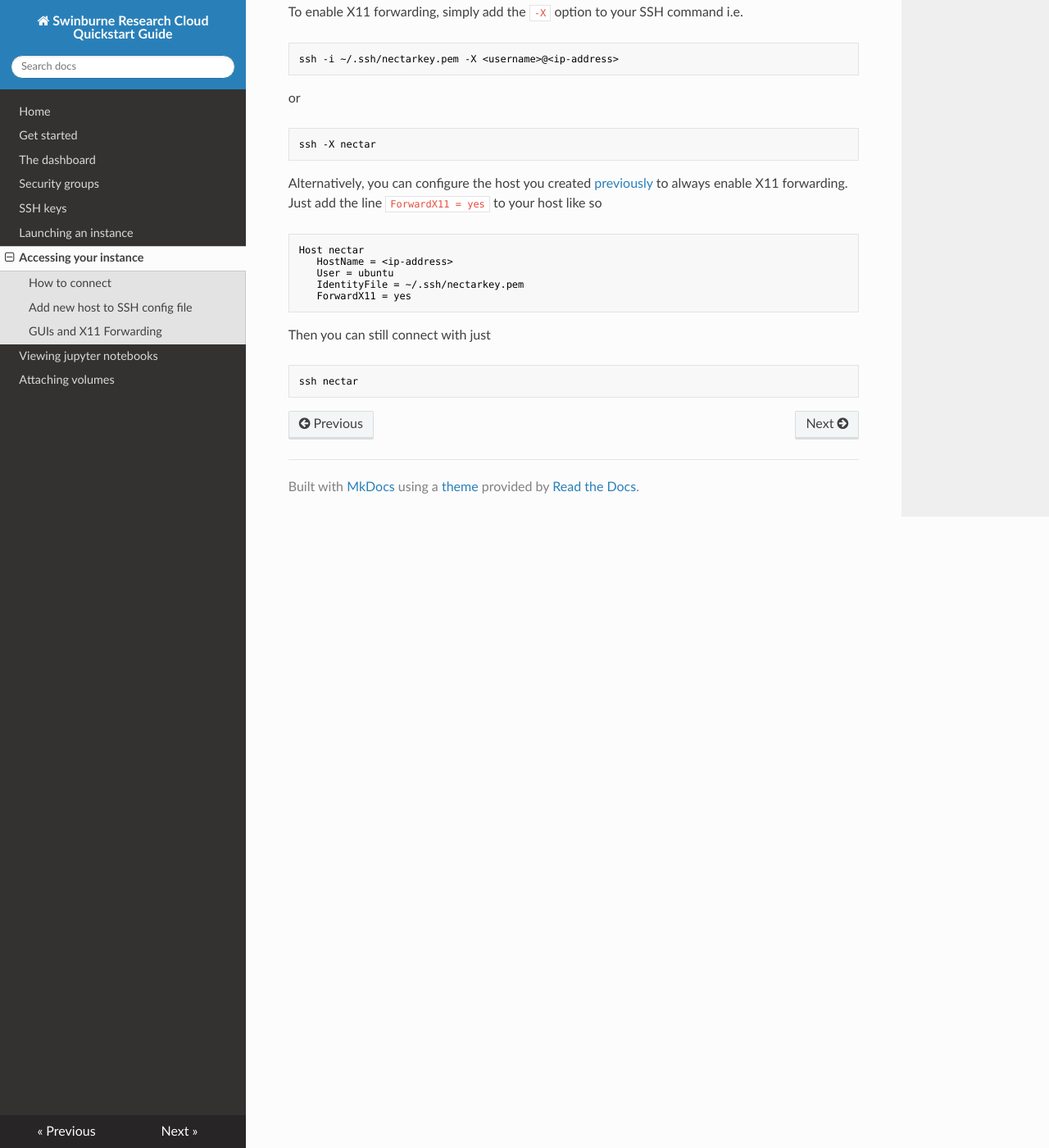
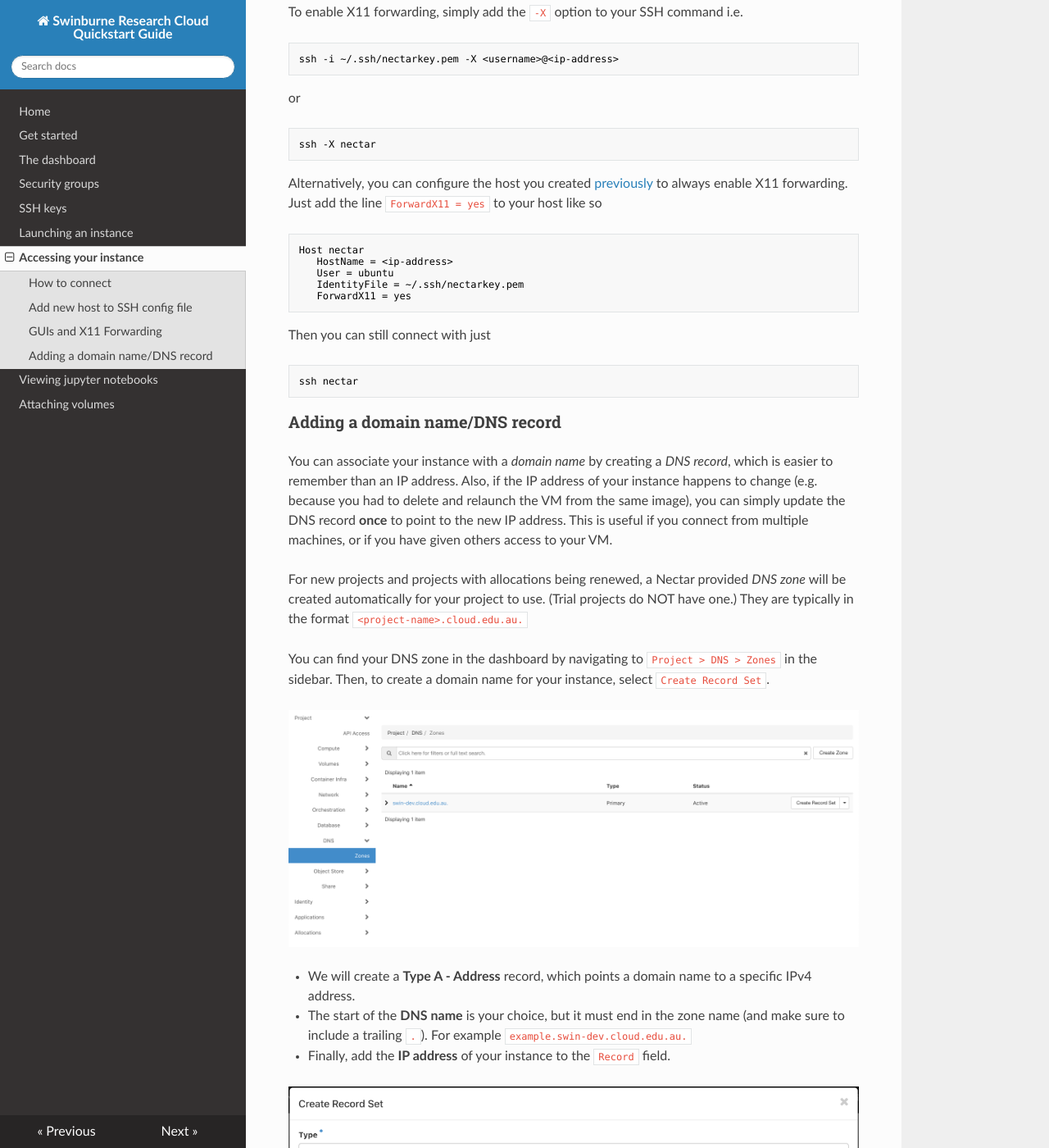
Before and after one commit to ADACS-Australia/swinburne-rc-docs, an MkDocs documentation site: the page built from docs/accessing-instance.md, in a window 1280 px wide and 1400 px high, scrolled down 2108 px. Shown: the whole window at 82% size. Built offline with MkDocs 1.6.1, drawn with Linux system fonts in a browser that asks for light colours; nearby versions of some CDN libraries; some of the changed text lies outside the part shown.

Commit message:
added a section on adding domain names to you vm

````diff
--- a/docs/accessing-instance.md
+++ b/docs/accessing-instance.md
@@ -91,3 +91,39 @@ Then you can still connect with just
 ```console
 ssh nectar
 ```
+
+### Adding a domain name/DNS record
+You can associate your instance with a *domain name* by creating a *DNS record*, which is easier to remember than an IP address.
+Also, if the IP address of your instance happens to change (e.g. because you had to delete and relaunch the VM from the same image), you can simply update the DNS record **once** to point to the new IP address.
+This is useful if you connect from multiple machines, or if you have given others access to your VM.
+
+For new projects and projects with allocations being renewed, a Nectar provided *DNS zone* will be created automatically for your project to use. (Trial projects do NOT have one.) They are typically in the format `<project-name>.cloud.edu.au.`
+
+You can find your DNS zone in the dashboard by navigating to `Project > DNS > Zones` in the sidebar. Then, to create a domain name for your instance, select `Create Record Set`.
+
+![](images/dns_zones.png)
+
+- We will create a **Type A - Address** record, which points a domain name to a specific IPv4 address.
+- The start of the **DNS name** is your choice, but it must end in the zone name (and make sure to include a trailing `.`). For example `example.swin-dev.cloud.edu.au.`
+- Finally, add the **IP address** of your instance to the `Record` field.
+
+![](images/dns_record.png)
+
+After you hit `Submit`, your instance should be accessible via your chosen domain name. For example,
+
+```console
+ssh -i ~/.ssh/nectarkey.pem ubuntu@example.swin-dev.cloud.edu.au
+```
+
+Don't forget to update the `HostName` in your ssh config file(s)
+```console
+Host nectar
+   HostName = example.swin-dev.cloud.edu.au
+   User = ubuntu
+   IdentityFile = ~/.ssh/nectarkey.pem
+   ForwardX11 = yes
+```
+
+!!! info "See also"
+    [https://tutorials.rc.nectar.org.au/dns-with-designate/01-overview](){target="_blank"}
+     [https://support.ehelp.edu.au/support/solutions/articles/6000201311](){target="_blank"}
````
Also changed, not shown: docs/images/dns_record.png (added), docs/images/dns_zones.png (added).
